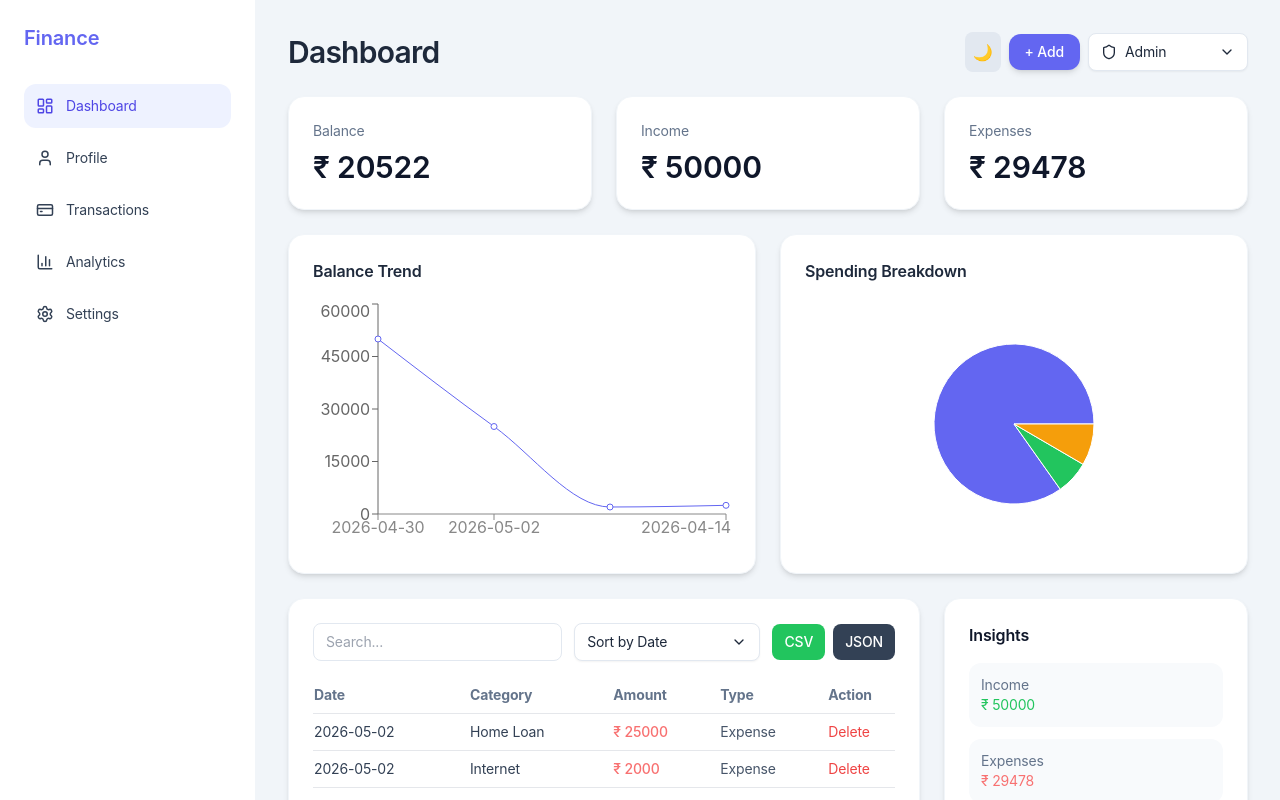
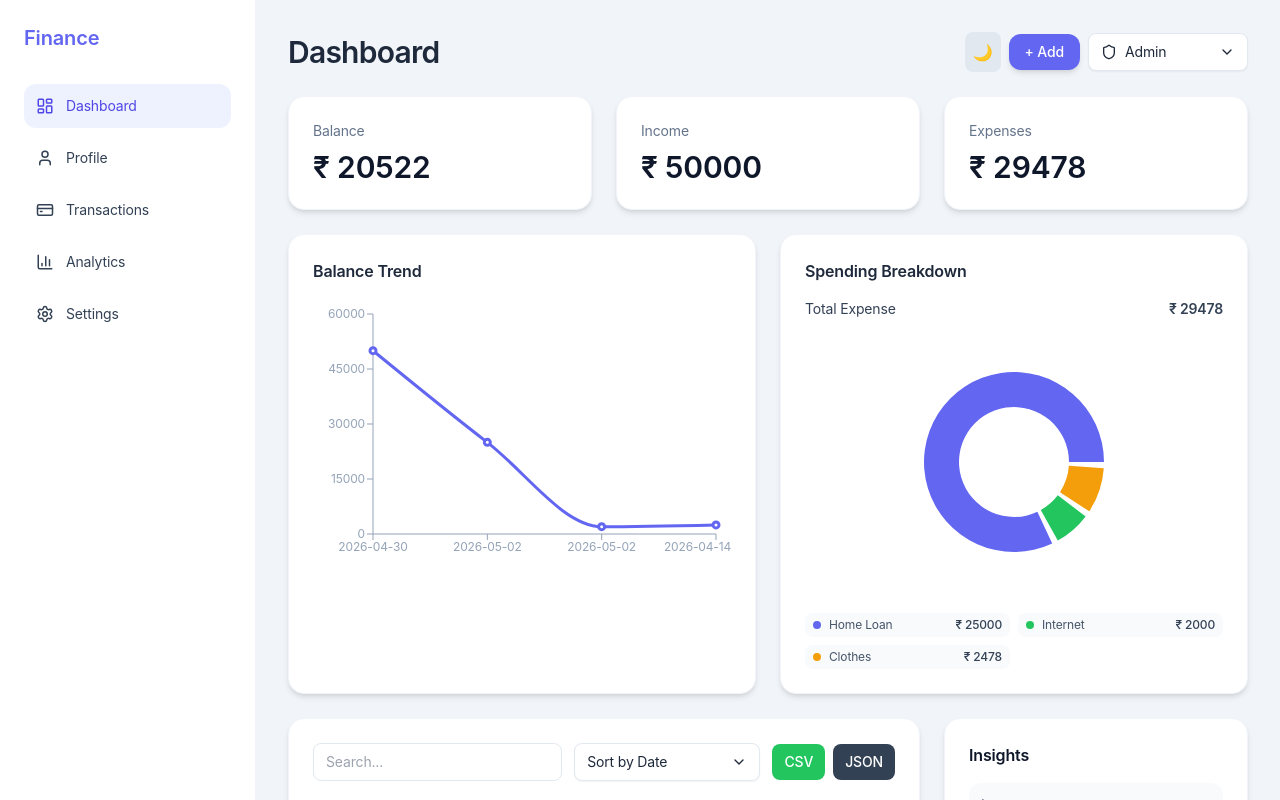
Before and after one commit to nneelabh02/finance-dashboard, a React (Vite) app: page / in a window 1280 px wide. Shown: the top 800 px of the page. Built offline with nearby package versions, Linux system fonts and the light colour scheme; data requests are answered from the project's data file.

Commit message:
Improve charts UI styling and highlighting

```diff
--- a/src/components/Charts/BalanceChart.jsx
+++ b/src/components/Charts/BalanceChart.jsx
@@ -1,6 +1,6 @@
 import Card from "../ui/Card";
 import {
-  LineChart, Line, XAxis, YAxis, Tooltip, ResponsiveContainer
+  LineChart, Area, Line, XAxis, YAxis, Tooltip, ResponsiveContainer
 } from "recharts";
 import { useFinanceStore } from "../../store/useFinanceStore";
 
@@ -18,12 +18,19 @@ export default function BalanceChart() {
         Balance Trend
       </h2>
 
-      <ResponsiveContainer width="100%" height={250}>
-        <LineChart data={data}>
-          <XAxis dataKey="date" stroke="#888" />
-          <YAxis />
-          <Tooltip />
-          <Line type="monotone" dataKey="amount" stroke="#6366F1" />
+      <ResponsiveContainer width="100%" height={270}>
+        <LineChart data={data} margin={{ top: 15, right: 15, left: 0, bottom: 5 }}>
+          <defs>
+            <linearGradient id="balanceGradient" x1="0" y1="0" x2="0" y2="1">
+              <stop offset="5%" stopColor="#6366F1" stopOpacity={0.4} />
+              <stop offset="95%" stopColor="#6366F1" stopOpacity={0} />
+            </linearGradient>
+          </defs>
+          <XAxis dataKey="date" stroke="#94a3b8" tick={{ fontSize: 12 }} />
+          <YAxis stroke="#94a3b8" tick={{ fontSize: 12 }} />
+          <Tooltip wrapperStyle={{ backgroundColor: '#0f172a', borderRadius: 8, border: '1px solid #334155' }} contentStyle={{ backgroundColor: '#0f172a', border: 'none', color: '#f8fafc' }} itemStyle={{ color: '#f8fafc' }} />
+          <Line type="monotone" dataKey="amount" stroke="#6366F1" strokeWidth={3} dot={{ r: 3 }} activeDot={{ r: 6, strokeWidth: 3, stroke: '#6366F1' }} />
+          <Area type="monotone" dataKey="amount" stroke="none" fill="url(#balanceGradient)" />
         </LineChart>
       </ResponsiveContainer>
     </Card>
--- a/src/components/Charts/CategoryChart.jsx
+++ b/src/components/Charts/CategoryChart.jsx
@@ -21,22 +21,46 @@ export default function CategoryChart() {
 
   const COLORS = ["#6366F1", "#22C55E", "#F59E0B", "#EF4444"];
 
+  const total = data.reduce((sum, item) => sum + item.value, 0);
+
   return (
     <Card>
       <h2 className="font-semibold text-slate-800 dark:text-white mb-4">
         Spending Breakdown
       </h2>
 
-      <ResponsiveContainer width="100%" height={250}>
+      <div className="flex items-center justify-between mb-2 text-sm text-slate-700 dark:text-slate-300">
+        <span>Total Expense</span>
+        <span className="font-semibold">₹ {total}</span>
+      </div>
+
+      <ResponsiveContainer width="100%" height={270}>
         <PieChart>
-          <Pie data={data} dataKey="value" outerRadius={80}>
+          <Pie
+            data={data}
+            dataKey="value"
+            innerRadius={55}
+            outerRadius={90}
+            paddingAngle={4}
+            stroke="transparent"
+          >
             {data.map((_, i) => (
               <Cell key={i} fill={COLORS[i % COLORS.length]} />
             ))}
           </Pie>
-          <Tooltip />
+          <Tooltip wrapperStyle={{ backgroundColor: '#0f172a', borderRadius: 8, border: '1px solid #334155' }} contentStyle={{ backgroundColor: '#0f172a', border: 'none', color: '#f8fafc' }} itemStyle={{ color: '#f8fafc' }} />
         </PieChart>
       </ResponsiveContainer>
+
+      <div className="mt-4 grid grid-cols-2 gap-2">
+        {data.map((item, index) => (
+          <div key={item.name} className="flex items-center gap-2 px-2 py-1 rounded-lg bg-slate-50 dark:bg-slate-800">
+            <span className="w-2 h-2 rounded-full" style={{ backgroundColor: COLORS[index % COLORS.length] }} />
+            <span className="text-xs text-slate-600 dark:text-slate-300">{item.name}</span>
+            <span className="ml-auto text-xs font-medium text-slate-700 dark:text-slate-100">₹ {item.value}</span>
+          </div>
+        ))}
+      </div>
     </Card>
   );
 }
```
